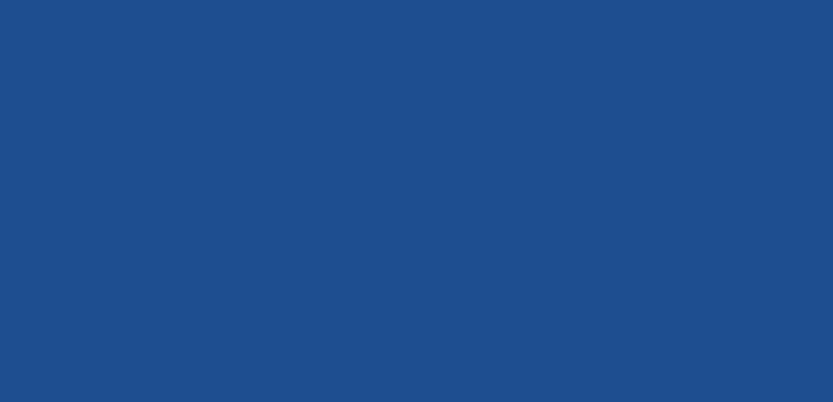
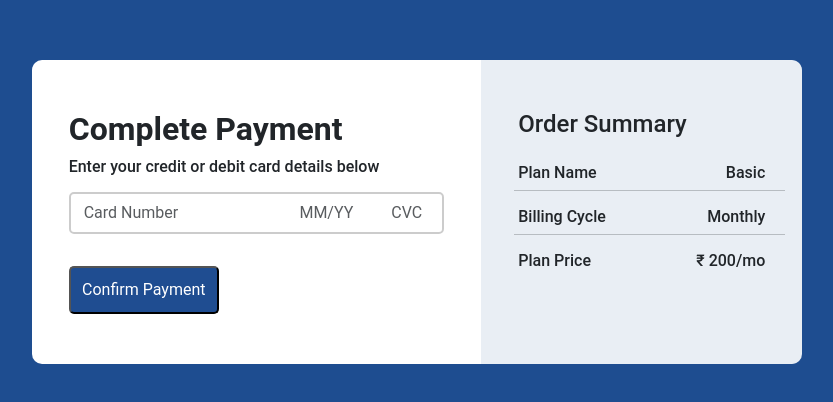
Before and after one commit to SSHSRN/Richpanel_Assessment, a React (Create React App) app in the folder frontend/: page /payment in a window 1280 px wide. Before the commit this address had no page. Shown: the part 188-590 px from the top of the page, without its empty margins (223-1056 px from the left). Built offline with nearby package versions, Linux system fonts and the light colour scheme.

Commit message:
feat: added payment page ui
Signed-off-by: Srihari <sshsrn@gmail.com>

```diff
--- a/frontend/src/App.css
+++ b/frontend/src/App.css
@@ -108,3 +108,42 @@ hr {
 .strong {
   font-weight: bold;
 }
+
+.cardDetails {
+  background-color: rgba(255,255,255,1);
+  padding: 50px 25px 50px 25px !important;
+  border-radius: 10px 0px 0px 10px;
+}
+
+.summary {
+  background-color: rgba(255,255,255,0.9);
+  padding: 50px 25px 50px 25px !important;
+  border-radius: 0px 10px 10px 0px;
+}
+
+.paymentFormControl {
+  border-color: rgba(0,0,0,0) !important;
+  box-shadow: 0 0 5px rgba(0,0,0,0) !important;
+}
+
+.paymentFormControl:focus {
+  border-color: rgba(0,0,0,0) !important;
+  box-shadow: 0 0 5px rgba(0,0,0,0) !important;
+}
+
+.paymentDetailsGroup {
+  border: 2px solid rgba(0,0,0,0.2);
+  border-radius: 5px;
+}
+
+.confirmPaymentButton {
+  width: 40%;
+  background-color: rgb(31, 77, 145);
+  color: white;
+  padding: 10px 0px 10px 0px;
+  border-radius: 5px;
+}
+
+.fR {
+  float: right;
+}
--- a/frontend/src/App.js
+++ b/frontend/src/App.js
@@ -4,6 +4,7 @@ import { BrowserRouter, Routes, Route } from "react-router-dom";
 import Signup from "./components/Signup";
 import Login from "./components/Login";
 import Billing from './components/Billing';
+import Payment from './components/Payment';
 
 function App() {
   return (
@@ -14,6 +15,7 @@ function App() {
           <Route path="/signup" element={<Signup />} />
           <Route path="/login" element={<Login />} />
           <Route path="/billing" element={<Billing />} />
+          <Route path="/payment" element={<Payment />} />
         </Routes>
       </BrowserRouter>
     </div>
--- a/frontend/src/components/Billing.js
+++ b/frontend/src/components/Billing.js
@@ -18,7 +18,6 @@ const Billing = () => {
             premium: 7000
         }
     }
-
 
     const handleSelectPlan = (planType) => {
         setSelectedPlan(planType);
--- /dev/null
+++ b/frontend/src/components/Payment.js
@@ -0,0 +1,57 @@
+import React from 'react'
+
+const Payment = () => {
+    return (
+        <div className='paymentPage col-md-7 col-sm-8 col-10'>
+            <div className="row">
+                <div className="col-7 cardDetails">
+                    <div className='container'>
+                        <h2 className='strong'>Complete Payment</h2>
+                        <h6 className='mt-2'>Enter your credit or debit card details below</h6>
+                        <div className='input-group mt-3 mb-3 paymentDetailsGroup'>
+                            <div className='col-sm-7'>
+                                <input type='text' className='paymentFormControl form-control noBorder' placeholder='Card Number' />
+                            </div>
+                            <div className='col-sm-3'>
+                                <input type='text' className='paymentFormControl form-control noBorder' placeholder='MM/YY' />
+                            </div>
+                            <div className='col-sm-2'>
+                                <input type='text' className='paymentFormControl form-control noBorder' placeholder='CVC' />
+                            </div>
+                        </div>
+                        <button className='confirmPaymentButton mt-3'>Confirm Payment</button>
+                    </div>
+                </div>
+                <div className="col-5 summary">
+                    <div className='container'>
+                        <h4>Order Summary</h4>
+                        <div className='row mt-4'>
+                            <div className='col-6'>
+                                <h6 className="justify-content-start">Plan Name</h6>
+                            </div>
+                            <div className='col-6'>
+                                <h6 className="justify-content-end fR">Basic</h6>
+                            </div>
+                            <hr />
+                            <div className='col-6'>
+                                <h6 className="justify-content-start">Billing Cycle</h6>
+                            </div>
+                            <div className='col-6'>
+                                <h6 className="justify-content-end fR">Monthly</h6>
+                            </div>
+                            <hr />
+                            <div className='col-6'>
+                                <h6 className="justify-content-start">Plan Price</h6>
+                            </div>
+                            <div className='col-6'>
+                                <h6 className="justify-content-end fR">₹ 200/mo</h6>
+                            </div>
+                        </div>
+                    </div>
+                </div>
+            </div>
+        </div>
+    )
+}
+
+export default Payment
```
Also changed, not shown: frontend/public/assets/creditcard.svg (added).
